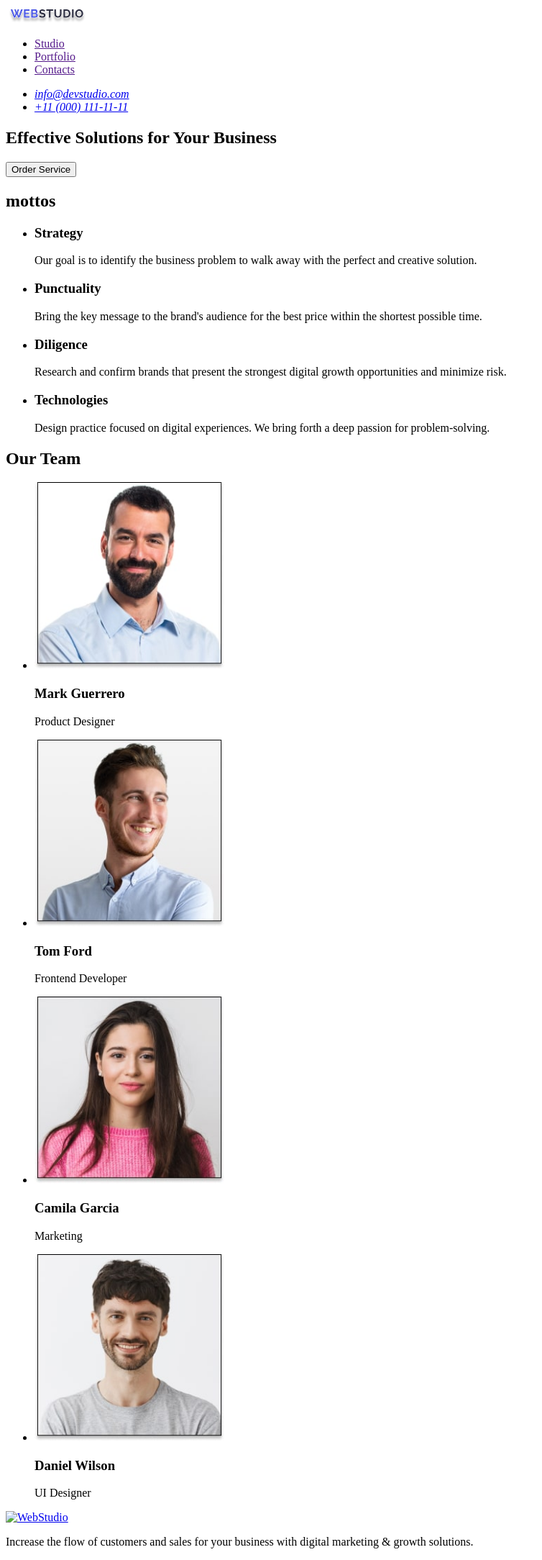
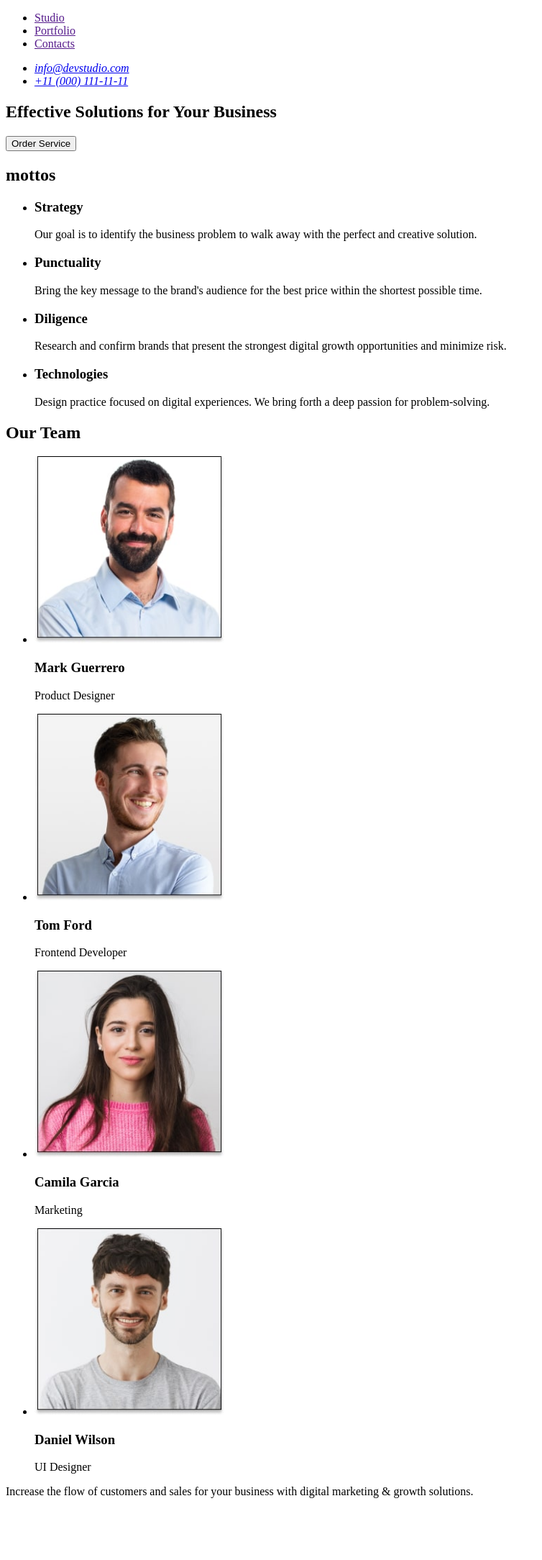
Before and after one commit to S-Bogdan-03546/goit-markup-hw-01, a plain HTML site: page index.html in a window 1280 px wide. Shown: the whole page at 72% size, without its empty margins (0-754 px from the left). After the commit the page ends 2098 px from the top, so only its background shows below. Drawn offline with Linux system fonts and the light colour scheme.

Commit message:
finish-8

```diff
--- a/index.html
+++ b/index.html
@@ -11,9 +11,7 @@
 
     <header>
         <nav>
-            <a href="./index.html">
-                <img src="./images/Logo.svg" id="WebStudio" alt="WebStudio" width="115" height="24">
-            </a>
+            <a href="./index.html" WebStudio></a>
             <ul>
                 <li><a href="">Studio</a></li>
                 <li><a href="">Portfolio</a></li>
@@ -89,9 +87,7 @@
 
     <!-- footer -->
     <footer>
-        <a href="#WebStudio">
-            <img src="./index.html" alt="WebStudio" width="115" height="24">
-        </a>
+        <a href="#WebStudio" WebStudio></a>
         <p>Increase the flow of customers and sales for your business with digital marketing & growth solutions.</p>
     </footer>
 
```
